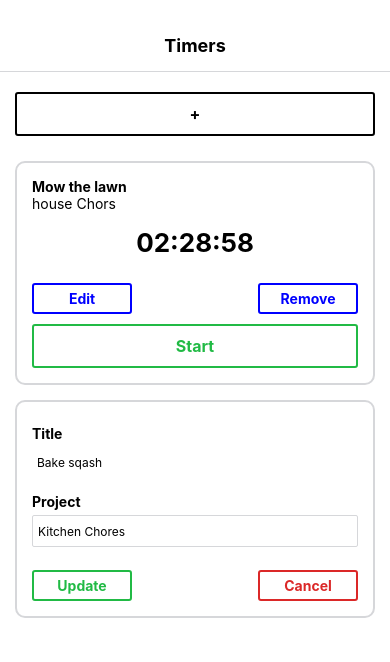
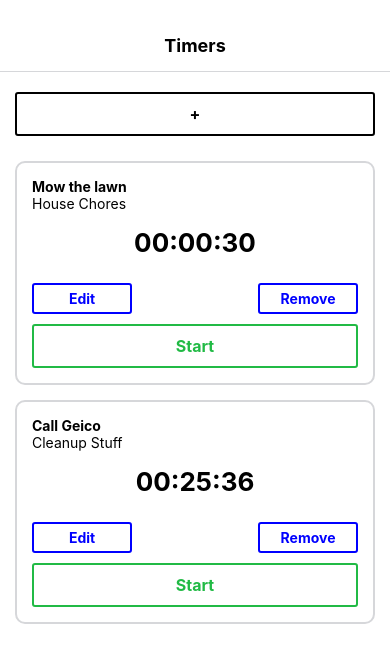
Before and after one commit to dotexe0/rn-time-tracking, a React Native app: screen / in a window 390 px wide. Shown: the top 662 px of the page. Built offline with nearby package versions, Linux system fonts and the light colour scheme.

Commit message:
add state to application

```diff
--- a/App.js
+++ b/App.js
@@ -1,31 +1,70 @@
 import React, { Component } from "react";
 import { StyleSheet, Text, View, ScrollView } from "react-native";
+import uuidv4 from "uuid/v4";
 import EditableTimer from "./components/EditableTimer";
 import ToggleableTimeForm from "./components/ToggleableTimerForm";
+import { newTimer } from "./utils/TimerUtils";
 
 export default class App extends Component {
+  state = {
+    timers: [
+      {
+        title: "Mow the lawn",
+        project: "House Chores",
+        id: uuidv4(),
+        elapsed: 30000,
+        isRunning: true
+      },
+      {
+        title: "Call Geico",
+        project: "Cleanup Stuff",
+        id: uuidv4(),
+        elapsed: 1536000,
+        isRunning: false
+      }
+    ]
+  };
+
+  handleCreateFormSubmit = timer => {
+    const { timers } = this.state;
+    this.setState({ timers: [newTimer(timer), ...timers] });
+  };
+
+  handleFormSubmit = formData => {
+    const { timers } = this.state;
+    this.setState({
+      timers: timers.map(timer => {
+        if (timer.id === formData.id) {
+          const { title, project } = formData
+          return {
+            ...timer, title, project
+          }
+        }
+        return timer
+      })
+    })
+  }
+
   render() {
+    const { timers } = this.state;
     return (
       <View style={styles.appContainer}>
         <View style={styles.titleContainer}>
           <Text style={styles.title}>Timers</Text>
         </View>
         <ScrollView style={styles.timerList}>
-          <ToggleableTimeForm isOpen={false} />
-          <EditableTimer
-            id="1"
-            title="Mow the lawn"
-            project="house Chors"
-            elapsed="8938442"
-            isRunning
-          />
-          <EditableTimer
-            id="2"
-            title="Bake sqash"
-            project="Kitchen Chores"
-            elapsed="342424242"
-            editFormOpen
-          />
+          <ToggleableTimeForm onFormSubmit={this.handleCreateFormSubmit} />
+          {timers.map(({ id, title, project, elapsed, isRunning }) => (
+            <EditableTimer
+              key={id}
+              id={id}
+              title={title}
+              project={project}
+              elapsed={elapsed}
+              isRunning={isRunning}
+              onFormSubmit={this.handleFormSubmit}
+            />
+          ))}
         </ScrollView>
       </View>
     );
--- a/components/EditableTimer.js
+++ b/components/EditableTimer.js
@@ -1,17 +1,49 @@
-import React, { Component } from 'react'
+import React, { Component } from "react";
 
-import TimerForm from './TimerForm'
-import Timer from './Timer'
+import TimerForm from "./TimerForm";
+import Timer from "./Timer";
 
-export default function EditableTimer({
-  id,
-  title,
-  project,
-  elapsed,
-  isRunning,
-  editFormOpen }) {
+export default class EditableTimer extends Component {
+  state = {
+    editFormOpen: false
+  };
+
+  handleEditPress = () => {
+    this.openForm();
+  };
+
+  handleFormClose = () => {
+    this.closeForm();
+  };
+
+  handleSubmit = timer => {
+    const { onFormSubmit } = this.props;
+    onFormSubmit(timer);
+    this.closeForm();
+  };
+
+  closeForm = () => {
+    this.setState({ editFormOpen: false });
+  };
+
+  openForm = () => {
+    this.setState({ editFormOpen: true });
+  };
+
+  render() {
+    const { id, title, project, elapsed, isRunning } = this.props;
+    const { editFormOpen } = this.state;
+
     if (editFormOpen) {
-    return < TimerForm id={id} title={title} project={project} />
+      return (
+        <TimerForm
+          id={id}
+          title={title}
+          project={project}
+          onFormSubmit={this.handleSubmit}
+          onFormClose={this.handleFormClose}
+        />
+      );
     }
 
     return (
@@ -21,6 +53,8 @@ export default function EditableTimer({
         project={project}
         elapsed={elapsed}
         isRunning={isRunning}
+        onEditPress={this.handleEditPress}
       />
-  )
+    );
   }
+}
--- a/components/Timer.js
+++ b/components/Timer.js
@@ -1,11 +1,14 @@
-import React from "react";
+import React, { Component } from 'react';
 import { StyleSheet, View, Text } from "react-native";
 
 import { millisecondsToHuman } from "../utils/TimerUtils";
 import TimerButton from "./TimerButton";
 
-export default function Timer({ title, project, elapsed }) {
-  const elapsedString = millisecondsToHuman(elapsed);
+export default class Timer extends Component {
+
+  render() {
+    const { elapsed, title, project, onEditPress } = this.props
+    const elapsedString = millisecondsToHuman(elapsed);
 
   return (
     <View style={styles.timerContainer}>
@@ -13,12 +16,13 @@ export default function Timer({ title, project, elapsed }) {
       <Text>{project}</Text>
       <Text style={styles.elapsedTime}>{elapsedString}</Text>
       <View style={styles.buttonGroup}>
-        <TimerButton color="blue" small title="Edit" />
+        <TimerButton color="blue" small title="Edit" onPress={onEditPress} />
         <TimerButton color="blue" small title="Remove" />
       </View>
       <TimerButton color="#21BA45" title="Start" />
     </View>
   );
+  }
 }
 
 const styles = StyleSheet.create({
--- a/components/TimerForm.js
+++ b/components/TimerForm.js
@@ -3,17 +3,42 @@ import { StyleSheet, View, Text, TextInput } from "react-native";
 
 import TimerButton from "./TimerButton";
 
-export default function TimerForm({ id, title, project }) {
+export default class TimerForm extends Component {
+  constructor(props) {
+    super(props);
+    const { id, title, project } = props;
+    this.state = {
+      title: id ? title : "",
+      project: id ? project : ""
+    };
+  }
+
+  handleTitleChange = title => this.setState({ title });
+  handleProjectChange = project => this.setState({ project });
+  handleSubmit = () => {
+    const { onFormSubmit, id } = this.props;
+    const { title, project } = this.state;
+
+    onFormSubmit({
+      id,
+      title,
+      project
+    });
+  };
+  render() {
+    const { id, onFormClose } = this.props;
+    const { title, project } = this.state;
     const submitText = id ? "Update" : "Create";
     return (
       <View style={styles.formContainer}>
         <View style={styles.attributeContainer}>
           <Text style={styles.textInputTitle}>Title</Text>
-        <View style={styles.textInpuContainer}>
+          <View style={styles.textInputContainer}>
             <TextInput
               style={styles.textInput}
               underlineColorAndroid={"transparent"}
-            defaultValue={title}
+              onChangeText={this.handleTitleChange}
+              value={title}
             />
           </View>
         </View>
@@ -23,22 +48,34 @@ export default function TimerForm({ id, title, project }) {
             <TextInput
               style={styles.textInput}
               underlineColorAndroid={"transparent"}
-            defaultValue={project}
+              onChangeText={this.handleProjectChange}
+              value={project}
             />
           </View>
         </View>
         <View style={styles.buttonGroup}>
-        <TimerButton small color="#21BA45" title={submitText} />
-        <TimerButton small color="#DB2828" title="Cancel" />
+          <TimerButton
+            small
+            color="#21BA45"
+            title={submitText}
+            onPress={this.handleSubmit}
+          />
+          <TimerButton
+            small
+            color="#DB2828"
+            title="Cancel"
+            onPress={onFormClose}
+          />
         </View>
       </View>
     );
   }
+}
 
 const styles = StyleSheet.create({
   formContainer: {
-    backgroundColor: 'white',
-    borderColor: '#D6D7DA',
+    backgroundColor: "white",
+    borderColor: "#D6D7DA",
     borderWidth: 2,
     borderRadius: 10,
     padding: 15,
@@ -49,7 +86,7 @@ const styles = StyleSheet.create({
     marginVertical: 8
   },
   textInputContainer: {
-    borderColor: '#D6D7DA',
+    borderColor: "#D6D7DA",
     borderRadius: 2,
     borderWidth: 1,
     marginBottom: 5
@@ -61,11 +98,11 @@ const styles = StyleSheet.create({
   },
   textInputTitle: {
     fontSize: 14,
-    fontWeight: 'bold',
+    fontWeight: "bold",
     marginBottom: 5
   },
   buttonGroup: {
-    flexDirection: 'row',
-    justifyContent: 'space-between'
+    flexDirection: "row",
+    justifyContent: "space-between"
   }
-})
+});
--- a/components/ToggleableTimerForm.js
+++ b/components/ToggleableTimerForm.js
@@ -1,15 +1,43 @@
-import React from "react";
+import React, { Component } from "react";
 import { StyleSheet, View } from "react-native";
 
 import TimerButton from "./TimerButton";
 import TimerForm from "./TimerForm";
 
-export default function ToggleableTimerForm({ isOpen }) {
-  return (
-    <View style={[styles.container, !isOpen && styles.buttonPadding]}>
-      {isOpen ? <TimerForm /> : <TimerButton title="+" color="black" />}
-    </View>
-  );
+export default class ToggleableTimerForm extends Component {
+  state = {
+    isOpen: false
+  };
+  handleFormOpen = () => {
+    this.setState({ isOpen: true });
+  };
+  handleFormClose = () => {
+    this.setState({ isOpen: false });
+  };
+
+  handleFormSubmit = timer => {
+    const { onFormSubmit } = this.props;
+    onFormSubmit(timer);
+    this.setState({ isOpen: false });
+  };
+
+  render() {
+    const { isOpen } = this.state;
+    return (
+      <View style={[styles.container, !isOpen && styles.buttonPadding]}>
+        {isOpen
+          ? <TimerForm
+              onFormSubmit={this.handleFormSubmit}
+              onFormClose={this.handleFormClose}
+            />
+          : <TimerButton
+              title="+"
+              color="black"
+              onPress={this.handleFormOpen}
+            />}
+      </View>
+    );
+  }
 }
 
 const styles = StyleSheet.create({
--- a/package.json
+++ b/package.json
@@ -3,8 +3,8 @@
   "version": "0.1.0",
   "private": true,
   "devDependencies": {
+    "jest-expo": "~27.0.0",
     "react-native-scripts": "1.14.0",
-    "jest-expo": "~27.0.0",
     "react-test-renderer": "16.3.1"
   },
   "main": "./node_modules/react-native-scripts/build/bin/crna-entry.js",
@@ -21,6 +21,7 @@
   "dependencies": {
     "expo": "^27.0.1",
     "react": "16.3.1",
-    "react-native": "~0.55.2"
+    "react-native": "~0.55.2",
+    "uuid": "^3.3.2"
   }
 }
```
Lines whose indentation alone changed are shown as unchanged.
